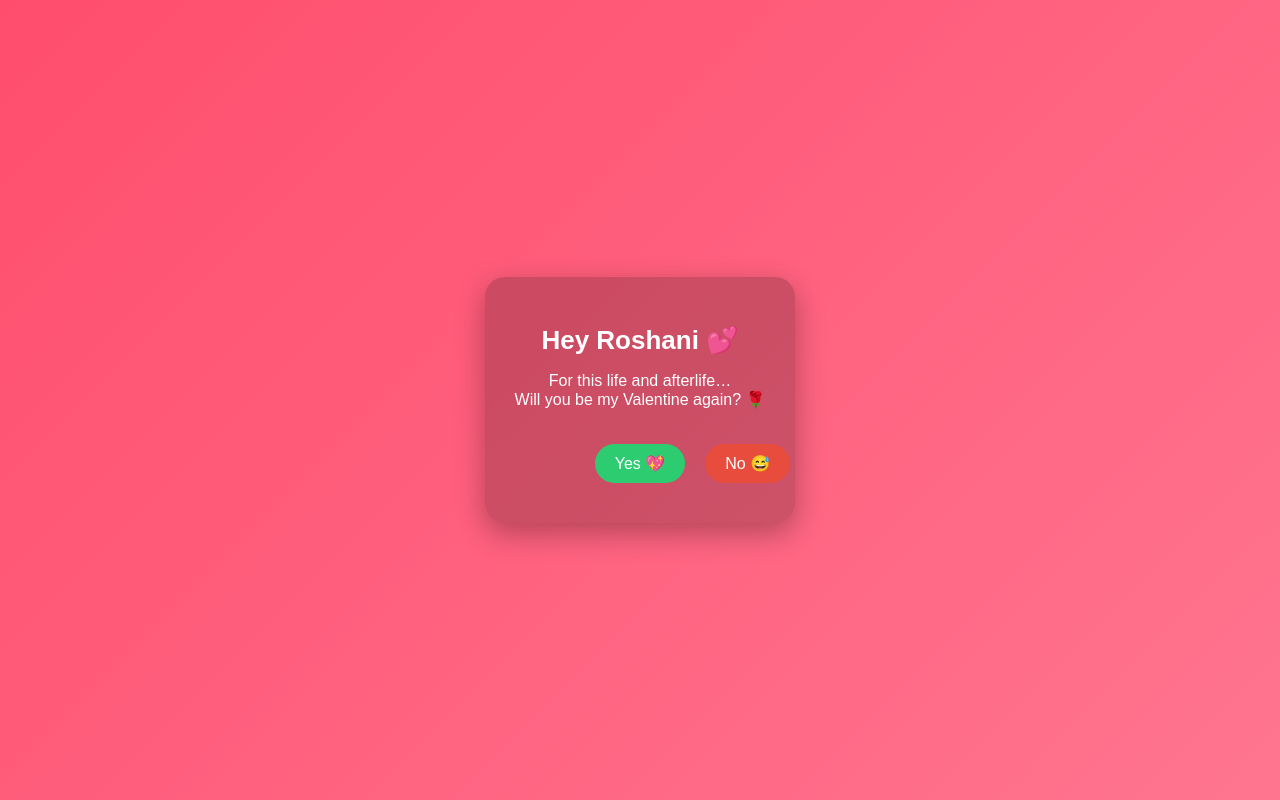
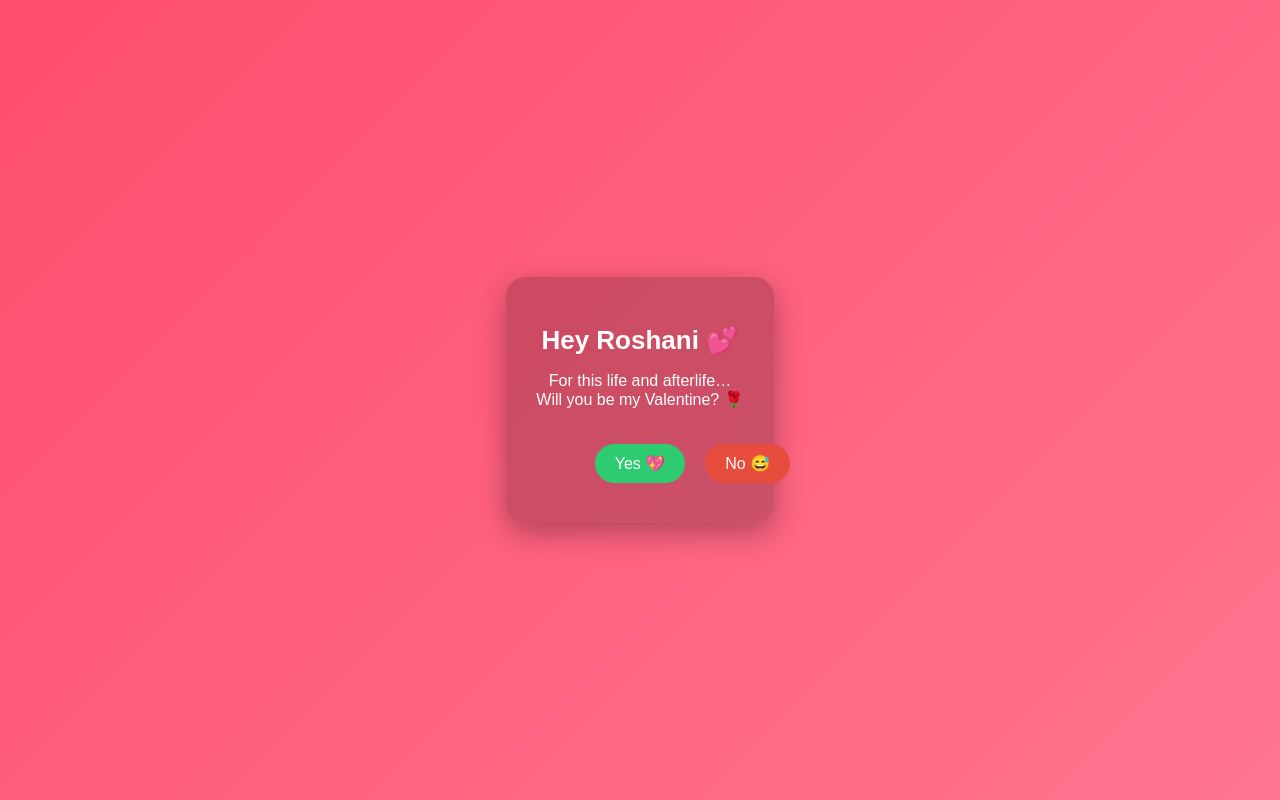
Before and after one commit to Harshgupta8881/valan, a plain HTML site: page index.html in a window 1280 px wide. Drawn offline with Linux system fonts and the light colour scheme.

Commit message:
Update Valentine message in index.html

```diff
--- a/index.html
+++ b/index.html
@@ -55,7 +55,7 @@ position: absolute;
 <h1>Hey Roshani 💕</h1>
 <p>
 For this life and afterlife…<br>
-Will you be my Valentine again? 🌹
+Will you be my Valentine? 🌹
 </p>
 <button id="yes" onclick="sayYes()">Yes 💖</button>
 <button id="no" onmouseover="moveNo()">No 😅</button>
```
